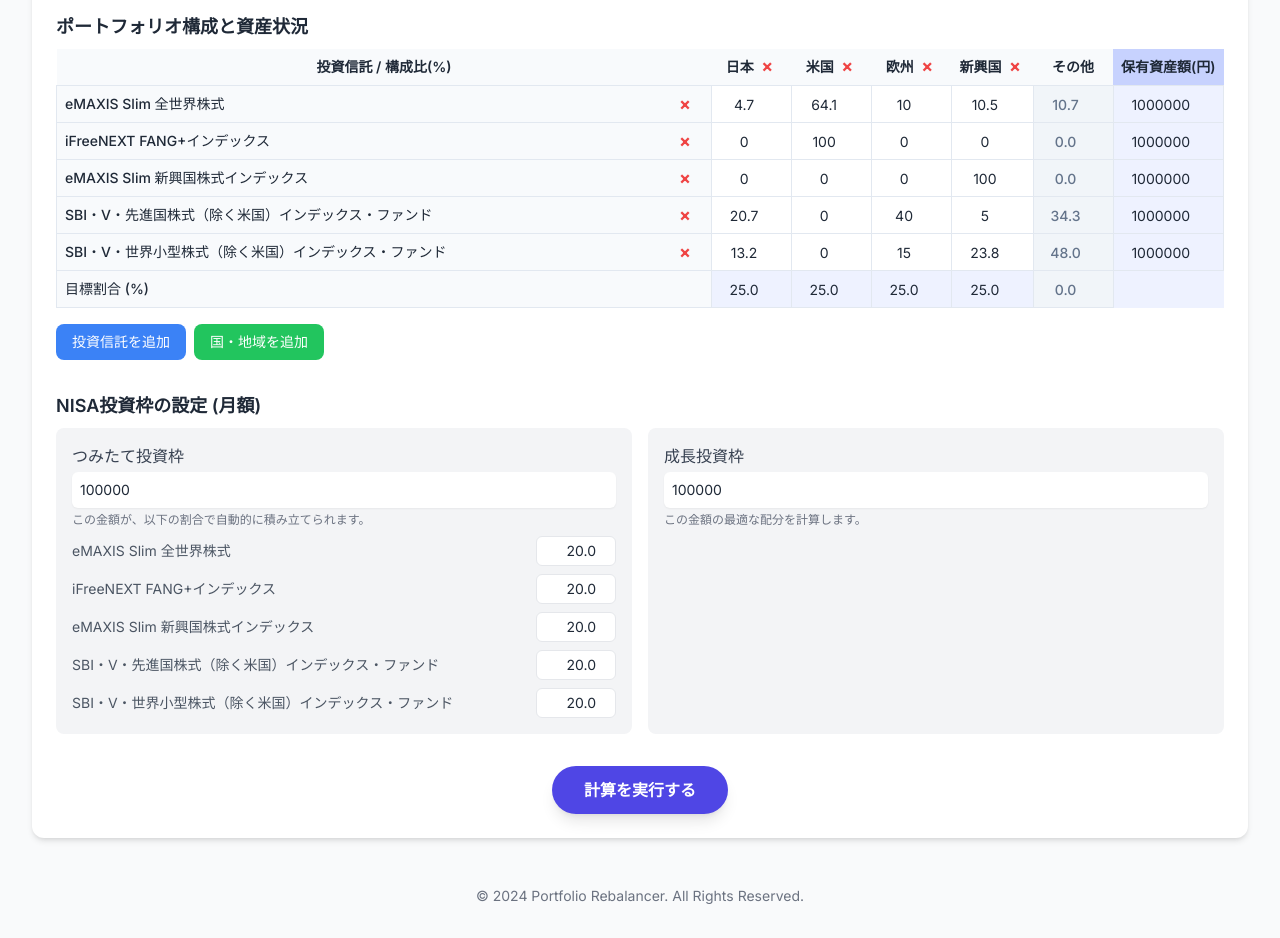
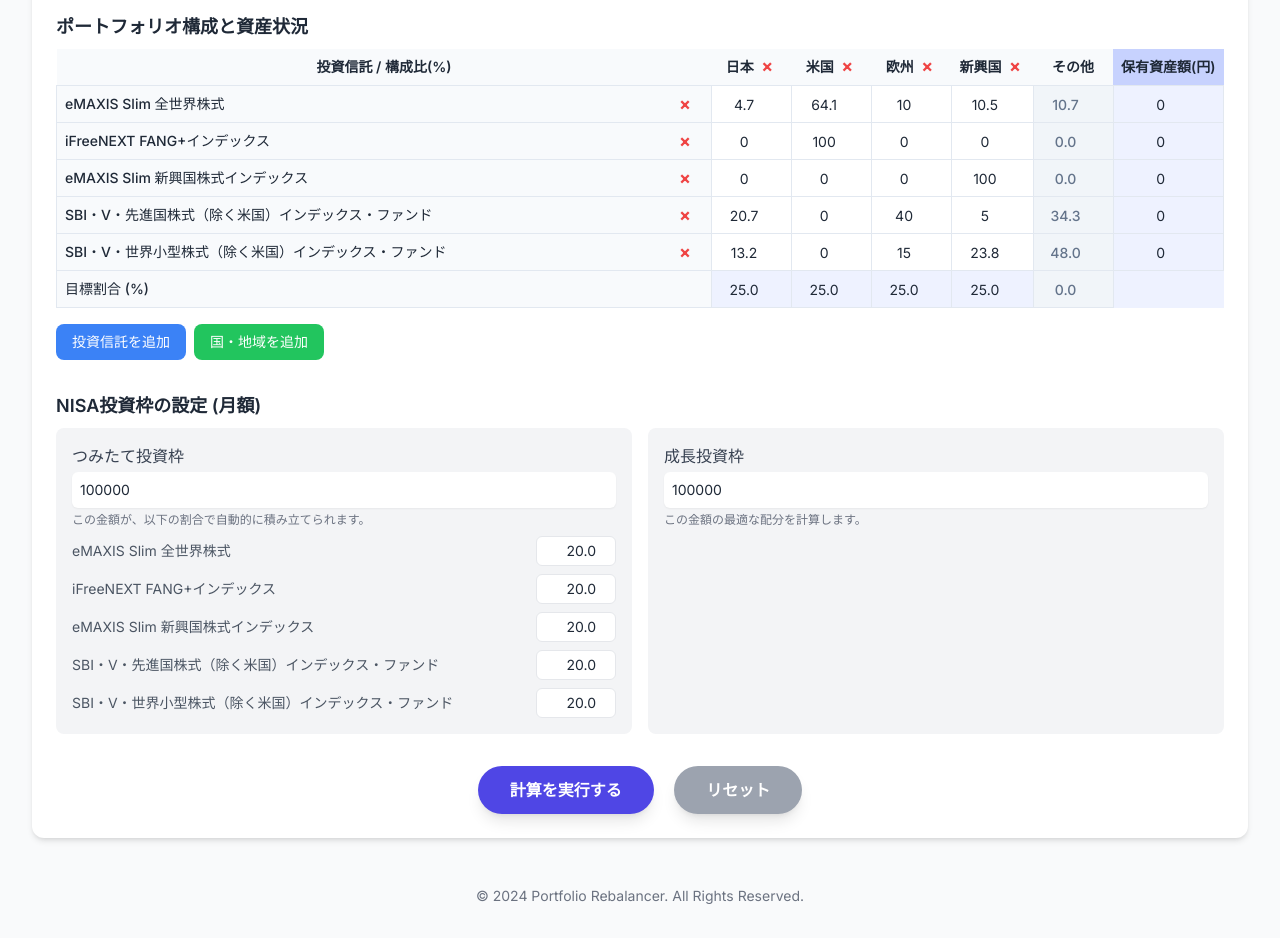
Before and after one commit to TakumaNakao/portfolio_rebalancer, a plain HTML site: page index.html in a window 1280 px wide. Shown: the part 204-1142 px from the top of the page. Drawn offline with nearby package versions, Linux system fonts and the light colour scheme.

Commit message:
初期値へのリセット追加

```diff
--- a/index.html
+++ b/index.html
@@ -58,9 +58,12 @@
                     </div>
                 </div>
 
-                <div class="text-center mt-8">
+                <div class="text-center mt-8 space-x-4">
                     <button id="calculate-btn" class="calc-button bg-indigo-600 text-white font-bold py-3 px-8 rounded-full shadow-lg hover:bg-indigo-700 focus:outline-none focus:ring-2 focus:ring-offset-2 focus:ring-indigo-500">
                         計算を実行する
+                    </button>
+                    <button id="reset-btn" class="calc-button bg-gray-400 text-white font-bold py-3 px-8 rounded-full shadow-lg hover:bg-gray-500 focus:outline-none focus:ring-2 focus:ring-offset-2 focus:ring-gray-300">
+                        リセット
                     </button>
                 </div>
             </section>
--- a/script.js
+++ b/script.js
@@ -1,4 +1,4 @@
-import { loadState, saveState } from './state.js';
+import { loadState, saveState, STORAGE_KEY } from './state.js';
 import { parseInputs, calculateCurrentPortfolio, findOptimalAllocation, calculateFuturePortfolio } from './calculator.js';
 import { renderTables, displayPortfolio, displayProposal, uiUpdateFundName, uiAddFund, uiAddCountry, uiDeleteFund, uiDeleteCountry, autoCalculateOther, autoCalculateTargetOther } from './ui.js';
 
@@ -26,6 +26,7 @@ function setupEventListeners() {
     document.getElementById('add-fund-btn').addEventListener('click', uiAddFund);
     document.getElementById('add-country-btn').addEventListener('click', uiAddCountry);
     document.getElementById('calculate-btn').addEventListener('click', executeCalculation);
+    document.getElementById('reset-btn').addEventListener('click', resetApplication); // Added reset button listener
 }
 
 // --- 計算実行 ---
@@ -45,3 +46,11 @@ function executeCalculation() {
 
     document.getElementById('result-section').classList.remove('hidden');
 }
+
+// --- アプリケーションリセット ---
+function resetApplication() {
+    if (confirm('すべてのデータをリセットして初期状態に戻しますか？')) {
+        localStorage.removeItem(STORAGE_KEY);
+        location.reload(); // Reload the page to apply default state
+    }
+}
--- a/state.js
+++ b/state.js
@@ -1,6 +1,6 @@
 let funds = ['eMAXIS Slim 全世界株式', 'iFreeNEXT FANG+インデックス', 'eMAXIS Slim 新興国株式インデックス', 'SBI・V・先進国株式（除く米国）インデックス・ファンド', 'SBI・V・世界小型株式（除く米国）インデックス・ファンド'];
 let countries = ['日本', '米国', '欧州', '新興国', 'その他'];
-const STORAGE_KEY = 'portfolioRebalancerData';
+export const STORAGE_KEY = 'portfolioRebalancerData';
 
 export function getFunds() {
     return funds;
--- a/ui.js
+++ b/ui.js
@@ -44,7 +44,7 @@ export function renderMainTable(savedState = {}) {
             }
         }).join('');
 
-        const assetValue = savedState.assets?.[fund] ?? 1000000;
+        const assetValue = savedState.assets?.[fund] ?? 0;
         rowHTML += `<td class="input-cell highlight-cell"><input type="number" id="asset-${fund}" value="${assetValue}"></td>`;
         row.innerHTML = rowHTML;
     });
```
